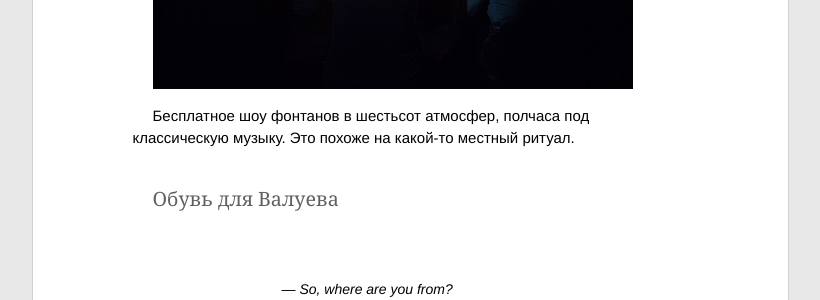
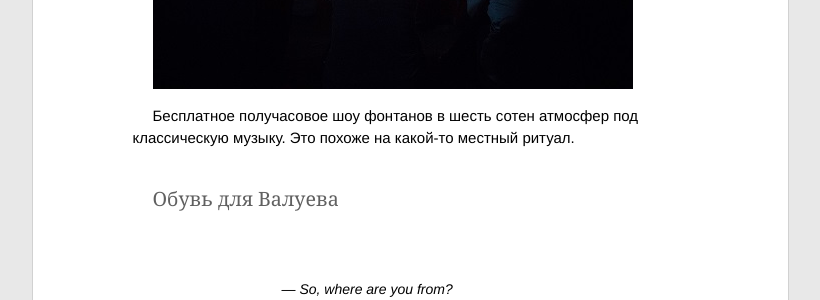
Before and after one commit to ptmt/ptmt.github.com, a Jekyll site: the page built from _posts/2012-09-03-ich-verstehe-sie-nicht.md, in a window 1280 px wide and 900 px high, scrolled down 1286 px. Shown: the part 153-453 px from the top of the window, without its empty margins (230-1050 px from the left). Built offline with Jekyll 4.4.1, drawn with Linux system fonts in a browser that asks for light colours; Markdown is read by kramdown in place of the engine named in the settings.

Commit message:
Update _posts/2012-09-03-ich-verstehe-sie-nicht.md

```diff
--- a/_posts/2012-09-03-ich-verstehe-sie-nicht.md
+++ b/_posts/2012-09-03-ich-verstehe-sie-nicht.md
@@ -16,7 +16,7 @@ title: Прогулять уроки истории
 
 ![hamburg](/img/photos/hamburg1.jpg)
 
-Бесплатное шоу фонтанов в шестьсот атмосфер, полчаса под классическую музыку. Это похоже на какой-то местный ритуал.
+Бесплатное получасовое шоу фонтанов в шесть сотен атмосфер под классическую музыку. Это похоже на какой-то местный ритуал.
 
 ##Обувь для Валуева
 
```
